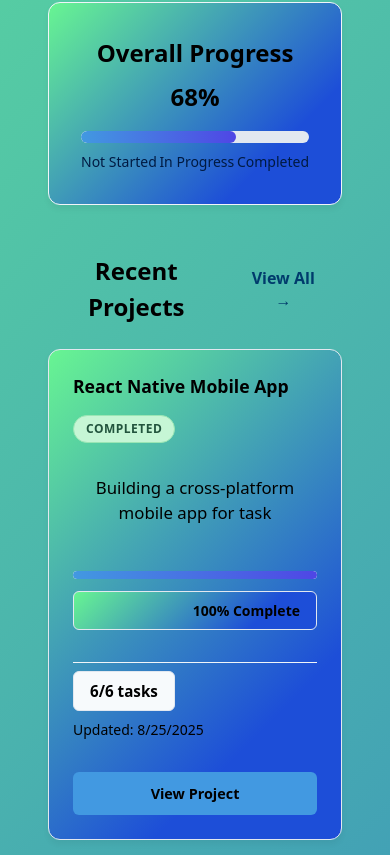
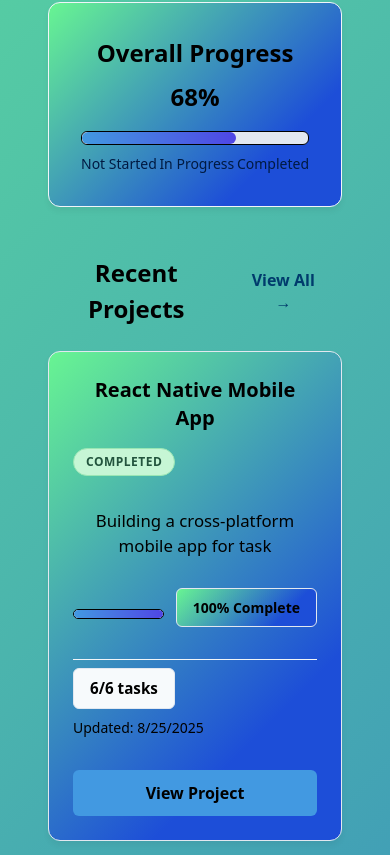
Before and after one commit to Suleyaziz/DevQuest, a React (Vite) app: page /dashboard in a window 390 px wide. Shown: the part 1189-2044 px from the top of the page. Built offline with nearby package versions, Linux system fonts and the light colour scheme; data requests are answered from the project's data file.

Commit message:
style: enhance ProjectCard styles and improve structure with clearer comments

```diff
--- a/src/components/ProjectCard.css
+++ b/src/components/ProjectCard.css
@@ -1,3 +1,4 @@
+/* Project card styles */
 .project-card {
     background: linear-gradient(135deg, #68f592 0%, #1d4ed8 100%);
     border: 1px solid #e2e8f0;
@@ -17,6 +18,7 @@
     border-color: #cbd5e0;
 }
 
+/* Header */
 .project-card-header {
     display: flex;
     justify-content: space-between;
@@ -33,6 +35,7 @@
     flex: 1;
 }
 
+/* Status Badge */
 .status-badge {
     padding: 0.375rem 0.75rem;
     border-radius: 20px;
@@ -43,9 +46,9 @@
 }
 
 .status-completed {
-    background-color: #c6f6d5;
-    color: #22543d;
-    border: 1px solid #9ae6b4;
+    background-color: #000000;
+    color: #ffffff;
+    border: 1px solid #111111;
 }
 
 .status-in-progress {
@@ -60,58 +63,46 @@
     border: 1px solid #cbd5e0;
 }
 
+/* Description */
 .project-description {
     color: #000204;
     font-size: 0.95rem;
     line-height: 1.5;
     margin: 0;
-    overflow: hidden;
 }
 
+/* Progress Bar inline with percentage */
 .project-progress {
     display: flex;
-    flex-direction: column;
-    gap: 0.5rem;
+    align-items: center;
+    gap: 0.75rem;
 }
 
 .progress-bar {
-    height: 8px;
-    background-color: #edf2f7;
-    border-radius: 4px;
+    flex: 1;
+    height: 14px;
+    background-color: #ffffff; /* Unfilled part = white */
+    border-radius: 6px;
     overflow: hidden;
+    border: 1px solid #000;   /* Black border for clarity */
 }
 
 .progress-fill {
     height: 100%;
-    background: linear-gradient(90deg, #4299e1, #4f46e5);
-    border-radius: 4px;
-    transition: width 0.3s ease;
-    position: relative;
-}
-
-.progress-fill::after {
-    content: '';
-    position: absolute;
-    top: 0;
-    left: 0;
-    right: 0;
-    bottom: 0;
-    background: linear-gradient(90deg, transparent, rgba(255, 255, 255, 0.3), transparent);
-    animation: shimmer 2s infinite;
-}
-
-@keyframes shimmer {
-    0% { transform: translateX(-100%); }
-    100% { transform: translateX(100%); }
+    background: #000000; /* Always black */
+    border-radius: 6px 0 0 6px;
+    transition: width 0.4s ease;
 }
 
 .progress-text {
-    font-size: 0.875rem;
+    font-size: 0.85rem;
+    font-weight: 600;
     color: #000000;
+    min-width: 40px;
     text-align: right;
-    font-weight: 500;
 }
 
+/* Meta */
 .project-meta {
     display: flex;
     justify-content: space-between;
@@ -122,192 +113,48 @@
     border-top: 1px solid #f1f5f9;
 }
 
-.github-link {
-    display: inline-flex;
-    align-items: center;
-    color: #4299e1;
-    text-decoration: none;
-    font-weight: 500;
-    gap: 0.375rem;
-    transition: color 0.2s ease;
-}
-
-.github-link:hover {
-    color: #3182ce;
-    text-decoration: underline;
-}
-
-.toggle-tasks-btn {
-    background: #f7fafc;
-    border: 1px solid #e2e8f0;
-    padding: 0.625rem 1rem;
-    border-radius: 6px;
-    cursor: pointer;
-    color: #4a5568;
-    font-size: 0.875rem;
-    font-weight: 500;
-    transition: all 0.2s ease;
-    display: flex;
-    align-items: center;
-    gap: 0.5rem;
-}
-
-.toggle-tasks-btn:hover {
-    background: #edf2f7;
-    border-color: #cbd5e0;
-}
-
-.project-tasks {
-    border-top: 1px solid #e2e8f0;
-    padding-top: 1rem;
-    margin-top: 0.5rem;
-}
-
-.project-tasks h4 {
-    margin: 0 0 0.75rem 0;
-    color: #000000;
-    font-size: 1rem;
-    font-weight: 600;
-}
-
-.project-tasks ul {
-    list-style: none;
-    padding: 0;
-    margin: 0;
-    display: flex;
-    flex-direction: column;
-    gap: 0.5rem;
-}
-
-.project-tasks li {
-    display: flex;
-    align-items: center;
-    gap: 0.75rem;
-    padding: 0.5rem 0;
-    border-bottom: 1px solid #f7fafc;
-}
-
-.project-tasks li:last-child {
-    border-bottom: none;
-}
-
-.task-status {
-    font-size: 1.1rem;
-    width: 20px;
-    text-align: center;
-    color: #48bb78;
-}
-
-.task-completed {
-    color: #a0aec0;
-    text-decoration: line-through;
-}
-
-.view-project-btn {
-    background: linear-gradient(135deg, #4299e1 0%, #4f46e5 100%);
-    color: white;
-    border: none;
-    padding: 0.875rem 1.5rem;
-    border-radius: 8px;
-    cursor: pointer;
-    font-weight: 600;
-    transition: all 0.2s ease;
-    margin-top: auto;
-    text-align: center;
-}
-
-.view-project-btn:hover {
-    background: linear-gradient(135deg, #6178da 0%, #4338ca 100%);
-    transform: translateY(-1px);
-    box-shadow: 0 4px 12px rgba(66, 153, 225, 0.3);
-}
-
-/* ---------- Smaller action buttons ---------- */
+/* Actions */
 .project-card-actions {
     display: flex;
-    justify-content: center; /* center horizontally */
-    gap: 0.5rem;
-    flex-wrap: wrap;
+    justify-content: center;
+    gap: 0.75rem;
+    margin-top: 1rem;
 }
 
 .btn-primary,
 .btn-secondary,
 .btn-danger {
-    padding: 0.35rem 0.75rem; /* smaller padding */
-    font-size: 0.8rem;        /* smaller text */
+    font-size: 0.75rem;
+    padding: 0.4rem 0.8rem;
     border-radius: 6px;
-    font-weight: 500;
     cursor: pointer;
+    border: none;
     transition: all 0.2s ease;
 }
 
-/* Primary button */
 .btn-primary {
     background: #3b82f6;
     color: white;
-    border: none;
 }
 
 .btn-primary:hover {
     background: #2563eb;
 }
 
-/* Secondary button */
 .btn-secondary {
     background: #f3f4f6;
-    color: #374151;
-    border: 1px solid #d1d5db;
+    color: #111827;
 }
 
 .btn-secondary:hover {
     background: #e5e7eb;
 }
 
-/* Danger button */
 .btn-danger {
     background: #ef4444;
     color: white;
-    border: none;
 }
 
 .btn-danger:hover {
     background: #dc2626;
 }
-
-/* ---------- Responsive ---------- */
-@media (max-width: 768px) {
-    .project-card {
-        padding: 1.25rem;
-    }
-
-    .project-card-header {
-        flex-direction: column;
-        align-items: flex-start;
-        gap: 0.5rem;
-    }
-
-    .project-meta {
-        flex-direction: column;
-        gap: 0.5rem;
-        align-items: flex-start;
-    }
-
-    .status-badge {
-        align-self: flex-start;
-    }
-}
-
-@media (max-width: 480px) {
-    .project-card {
-        padding: 1rem;
-    }
-
-    .project-card-header h3 {
-        font-size: 1.1rem;
-    }
-
-    .view-project-btn {
-        padding: 0.75rem 1.25rem;
-        font-size: 0.9rem;
-    }
-}
--- a/src/components/ProjectCard.jsx
+++ b/src/components/ProjectCard.jsx
@@ -2,13 +2,8 @@ import { useState } from 'react';
 import './ProjectCard.css';
 
 function ProjectCard({ project, onViewDetails, onEdit, onDelete }) {
-    // Local state to handle "expanded/collapsed" card view (not fully implemented yet)
     const [isExpanded, setIsExpanded] = useState(false);
 
-    /**
-     * Returns a CSS class for the status badge depending on the project's status.
-     * Helps style completed, in-progress, or not-started projects differently.
-     */
     const getStatusClass = (status) => {
         switch (status) {
             case 'completed': return 'status-completed';
@@ -18,26 +13,18 @@ function ProjectCard({ project, onViewDetails, onEdit, onDelete }) {
         }
     };
 
-    /**
-     * Formats status strings by capitalizing and spacing words.
-     * Example: "in-progress" → "In Progress"
-     */
     const formatStatus = (status) => {
         return status.split('-').map(word =>
             word.charAt(0).toUpperCase() + word.slice(1)
         ).join(' ');
     };
 
-    /**
-     * Calculate how many tasks are completed and total tasks.
-     * Uses optional chaining (?.) to avoid crashes if tasks are undefined.
-     */
     const completedTasks = project.tasks?.filter(task => task.completed).length || 0;
     const totalTasks = project.tasks?.length || 0;
 
     return (
         <div className="project-card">
-            {/* ========== Card Header: Title + Status Badge ========== */}
+            {/* Header */}
             <div className="project-card-header">
                 <h3>{project.name}</h3>
                 <span className={`status-badge ${getStatusClass(project.status)}`}>
@@ -45,53 +32,39 @@ function ProjectCard({ project, onViewDetails, onEdit, onDelete }) {
                 </span>
             </div>
 
-            {/* ========== Project Description ========== */}
+            {/* Description */}
             <p className="project-description">
                 {project.description || 'No description provided'}
             </p>
 
-            {/* ========== Progress Bar ========== */}
+            {/* Progress Bar + Percentage inline */}
             <div className="project-progress">
                 <div className="progress-bar">
-                    {/* Fills the bar based on project.progress (defaults to 0) */}
                     <div
                         className="progress-fill"
                         style={{ width: `${project.progress || 0}%` }}
                     ></div>
                 </div>
-                <span className="progress-text">
-                    {project.progress || 0}% Complete
-                </span>
+                <span className="progress-text">{project.progress || 0}%</span>
             </div>
 
-            {/* ========== Project Metadata (Tasks + Last Updated Date) ========== */}
+            {/* Meta info */}
             <div className="project-meta">
-                <span className="task-count">
-                    {completedTasks}/{totalTasks} tasks
-                </span>
+                <span className="task-count">{completedTasks}/{totalTasks} tasks</span>
                 <span className="updated-at">
                     Updated: {new Date(project.updatedAt || project.createdAt).toLocaleDateString()}
                 </span>
             </div>
 
-            {/* ========== Action Buttons ========== */}
+            {/* Actions */}
             <div className="project-card-actions">
-                <button
-                    className="btn-primary"
-                    onClick={() => onViewDetails(project)}
-                >
+                <button className="btn-primary" onClick={() => onViewDetails(project)}>
                     View Details
                 </button>
-                <button
-                    className="btn-secondary"
-                    onClick={() => onEdit(project)}
-                >
+                <button className="btn-secondary" onClick={() => onEdit(project)}>
                     Edit
                 </button>
-                <button
-                    className="btn-danger"
-                    onClick={() => onDelete(project.id)}
-                >
+                <button className="btn-danger" onClick={() => onDelete(project.id)}>
                     Delete
                 </button>
             </div>
```
